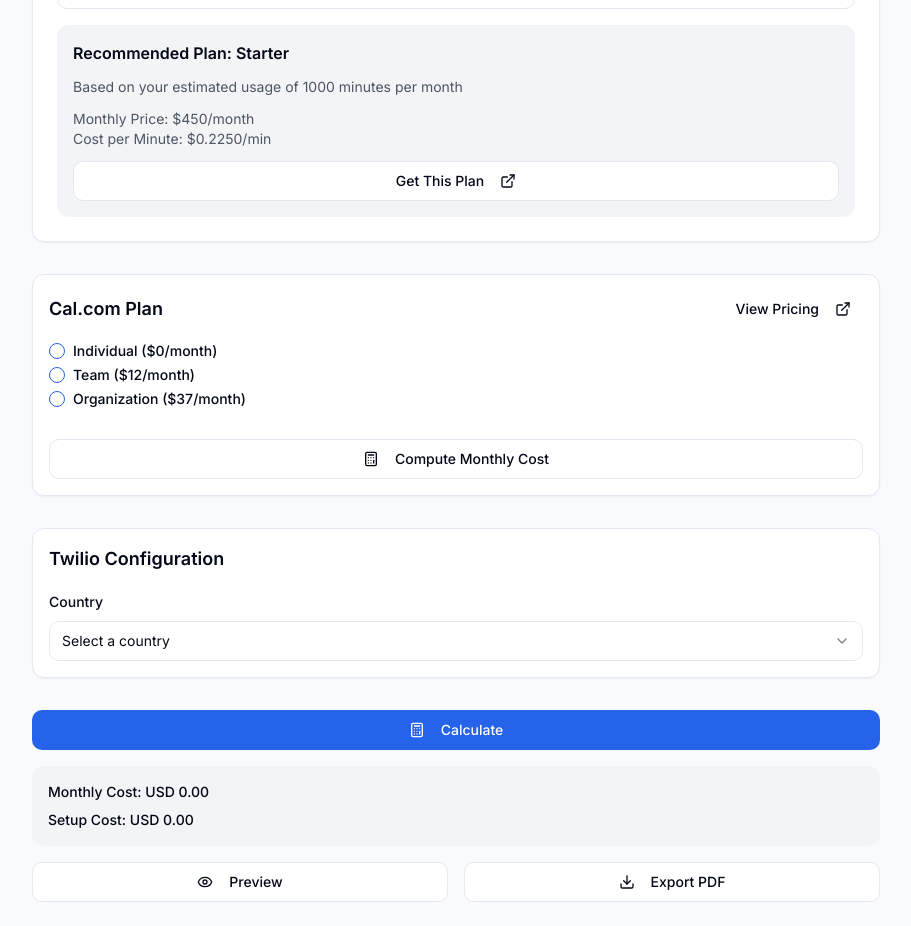
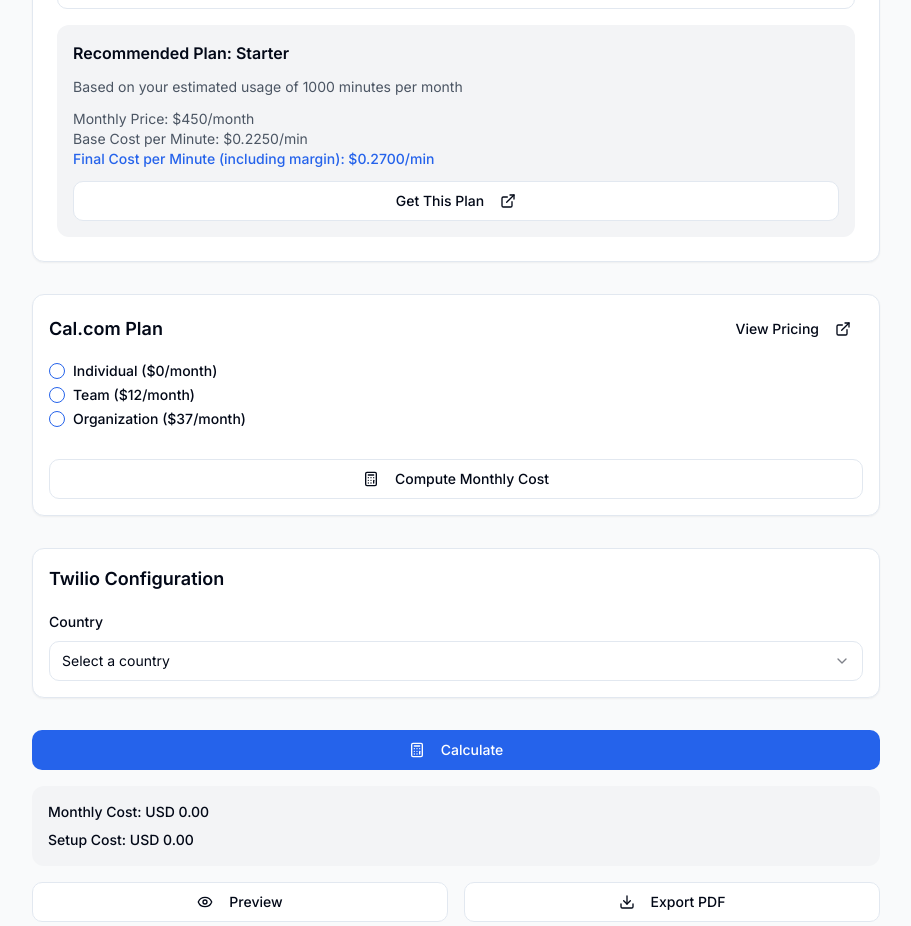
Before and after one commit to GuiaCall/aiagentcostcalculatorgv2, a React (Vite) app: page / in a window 1280 px wide. Shown: the part 2500-3426 px from the top of the page, without its empty margins (184-1095 px from the left). Built offline with nearby package versions, Linux system fonts and the light colour scheme.

Commit message:
Display Cost Per Minute
Added functionality to display the cost per minute charged to the customer in the relevant components.
[skip gpt_engineer]

```diff
--- a/src/components/SynthflowCalculator.tsx
+++ b/src/components/SynthflowCalculator.tsx
@@ -114,7 +114,10 @@ export function SynthflowCalculator({
             </p>
             <div className="text-sm text-gray-600">
               <p>Monthly Price: ${billingType === 'monthly' ? recommendedPlan.monthlyPrice : recommendedPlan.yearlyPrice}/month</p>
-              <p>Cost per Minute: ${((billingType === 'monthly' ? recommendedPlan.monthlyPrice : recommendedPlan.yearlyPrice) / recommendedPlan.minutesPerMonth).toFixed(4)}/min</p>
+              <p>Base Cost per Minute: ${((billingType === 'monthly' ? recommendedPlan.monthlyPrice : recommendedPlan.yearlyPrice) / recommendedPlan.minutesPerMonth).toFixed(4)}/min</p>
+              <p className="font-medium text-primary">
+                Final Cost per Minute (including margin): ${(((billingType === 'monthly' ? recommendedPlan.monthlyPrice : recommendedPlan.yearlyPrice) / recommendedPlan.minutesPerMonth) * 1.2).toFixed(4)}/min
+              </p>
               {billingType === 'yearly' && (
                 <p className="font-medium text-primary">
                   Total Yearly Cost: ${(recommendedPlan.yearlyPrice * 12).toFixed(2)}/year
```
